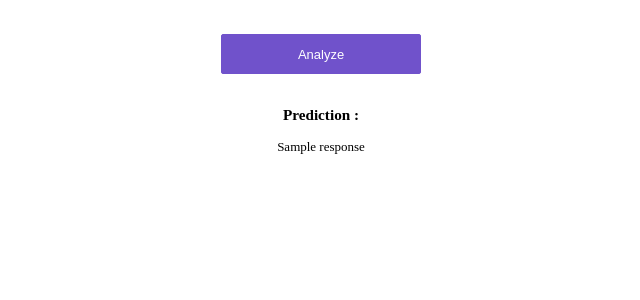
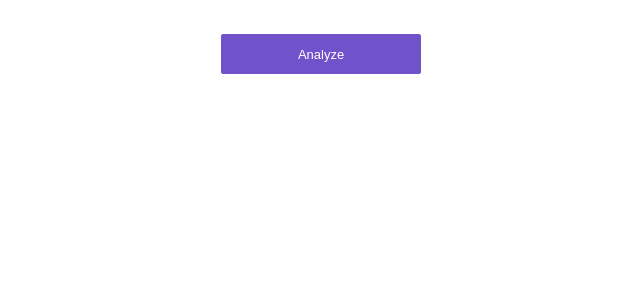
Before and after one commit to ejson03/EFSI, a Flask app: template templates/index.html in a window 1280 px wide. Shown: the part 234-534 px from the top of the page, without its empty margins (319-959 px from the left). Run offline with Flask 2, Linux system fonts and the light colour scheme; the template is opened without the code that fills it: most values are stand-ins (such as "Sample title", 1, 10 or a date in 2020); grey boxes marked "Sample" are stand-in pictures; parts of the project's set-up code (start-up, migrations or seed data) failed here and were passed over.

Commit message:
html changed

```diff
--- a/app.py
+++ b/app.py
@@ -66,13 +66,13 @@ def model_predict(img, model):
 
 @app.route('/', methods=['GET'])
 def index():
-    today = date.today()
+    #ztoday = date.today()
     #img_path = os.path.join(f'{today.day}-{today.month}',os.listdir(f'{today.day}-{today.month}')[0])
     link, url= setup()
     if os.path.exists(f'{today.day}-{today.month}'):
         os.mkdir(f'{today.day}-{today.month}')
         os.chdir(f'{today.day}-{today.month}')
-    img_path=link
+
     img = image.load_img(img_path)
     preds = model_predict(img, model)
     pred_class = classes[np.argmax(preds)]
--- a/templates/index.html
+++ b/templates/index.html
@@ -19,9 +19,9 @@
             <div class='analyze'>
                 <button id='analyze-button' class='analyze-button' type='button' onclick='analyze()'>Analyze</button>
             </div>
-            <div class='result-label'>
+            <div class='result-label' id='result-label' style="display: none;">
               <h3> Prediction : </h3>
-                <label id='result-label'> {{ response }} </label>
+                <label > {{ response }} </label>
             </div>
         </div>
     </div>
```
Also changed, not shown: 6-2/image.jpg.
